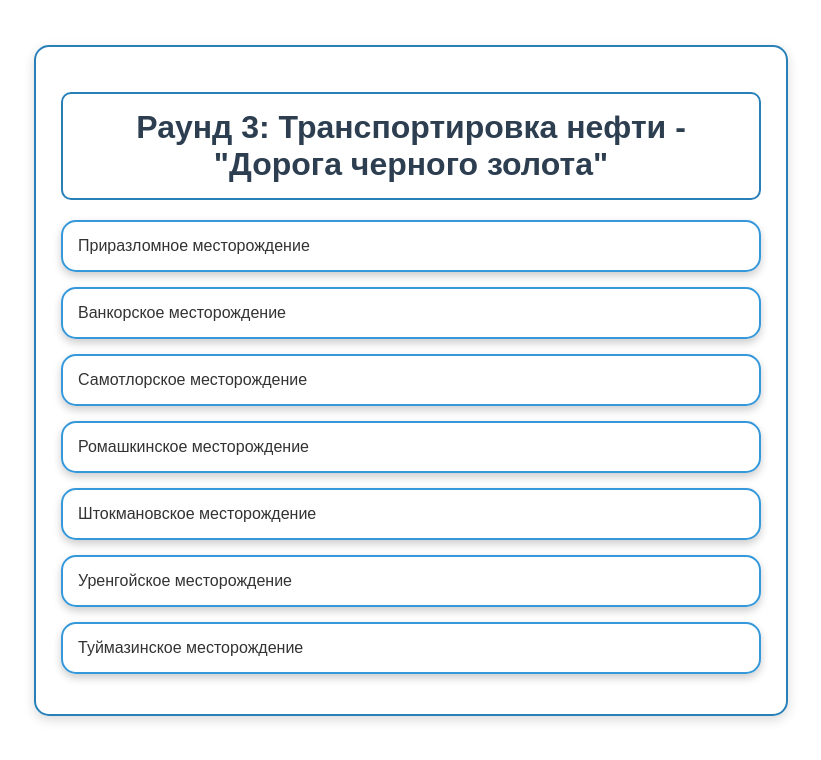
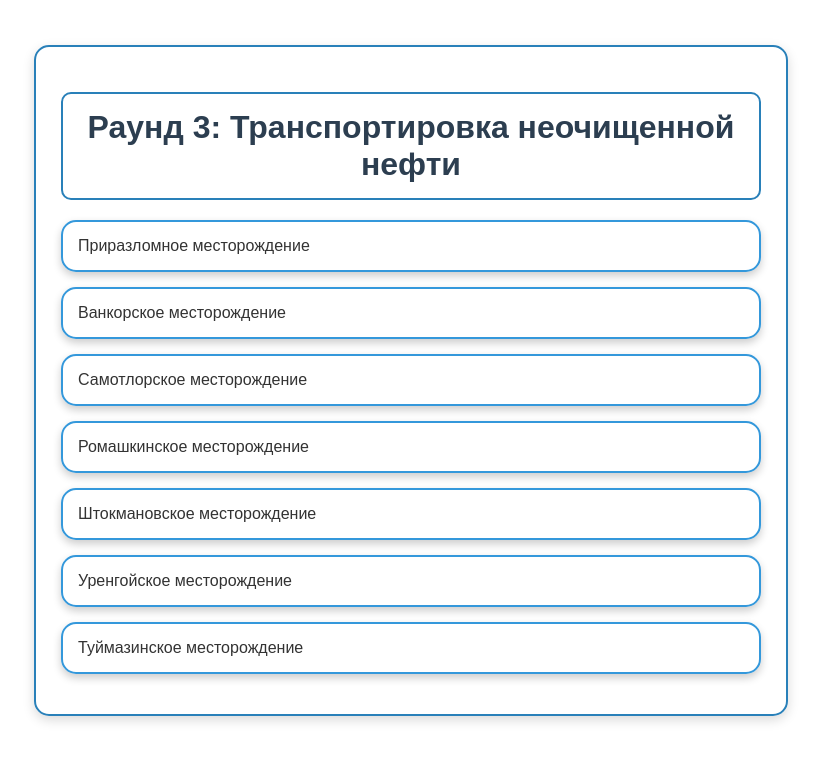
Before and after one commit to NeftyanoyMagnat/Round-3, a plain HTML site: page index.html in a window 1280 px wide. Shown: the whole page, without its empty margins (229-1050 px from the left). Drawn offline with Linux system fonts and the light colour scheme.

Commit message:
Add files via upload

```diff
--- a/index.html
+++ b/index.html
@@ -178,7 +178,7 @@
 <body>
     <!-- Главный экран с выбором месторождения -->
     <div id="main-screen" class="screen">
-        <h1>Раунд 3: Транспортировка нефти - "Дорога черного золота"</h1>
+        <h1>Раунд 3: Транспортировка неочищенной нефти </h1>
         <div id="locations-container">
             <!-- Месторождения будут добавлены через JavaScript -->
         </div>
```
